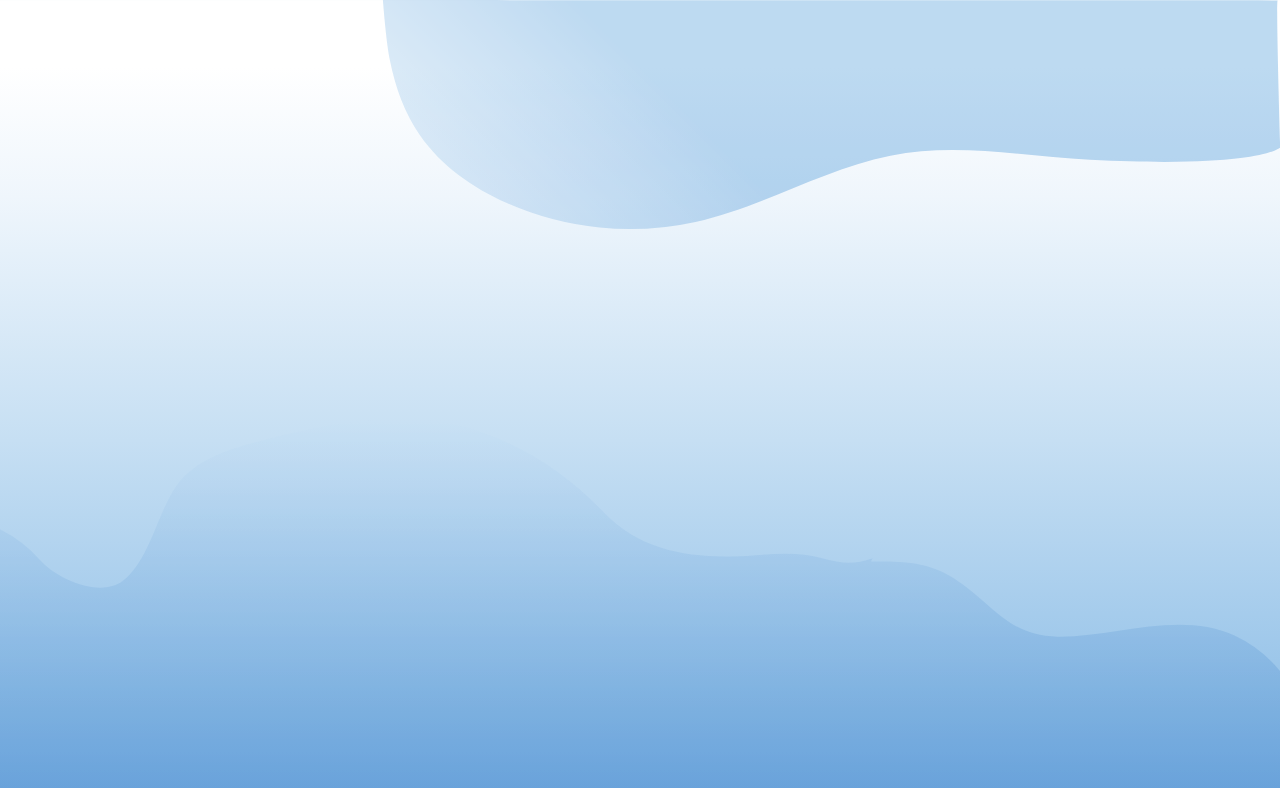
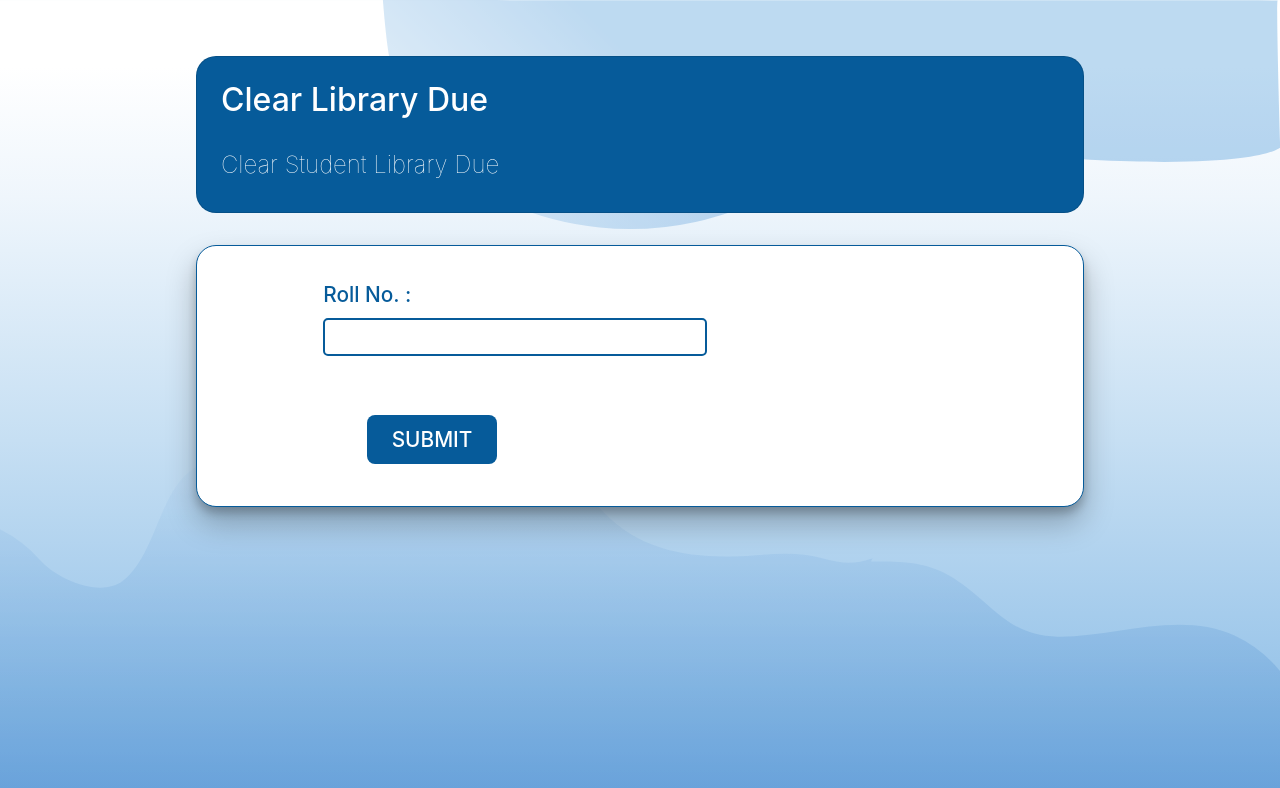
Before and after one commit to AKGEC-Semester-Registration/Frontend, a React (Create React App) app: page /facultypage/clear-lib-due in a window 1280 px wide. Before the commit this address had no page. Shown: the top 788 px of the page. Built offline with nearby package versions, Linux system fonts and the light colour scheme.

Commit message:
ClearLibraryDue done

```diff
--- a/src/App.js
+++ b/src/App.js
@@ -3,6 +3,7 @@ import "react-toastify/dist/ReactToastify.css";
 
 import { Route, Routes } from "react-router";
 
+import ClearLibraryDue from "./components/ClearLibraryDue/ClearLibraryDue";
 import CreateFaculty from "./components/CreateFaculty/CreateFaculty";
 import CreateLibraryDue from "./components/CreateLibraryDue/CreateLibraryDue";
 import CreateStudent from "./components/CreateStudent/CreateStudent";
@@ -37,6 +38,10 @@ function App() {
             path="facultypage/create-lib-due"
             element={<CreateLibraryDue />}
           />
+          <Route
+            path="facultypage/clear-lib-due"
+            element={<ClearLibraryDue />}
+          />
           <Route path="facultypage/createstd" element={<CreateStudent />} />
           <Route path="facultypage/summary" element={<Summary />} />
           <Route
--- a/src/components/ClearLibraryDue/ClearLibraryDue.css
+++ b/src/components/ClearLibraryDue/ClearLibraryDue.css
@@ -0,0 +1,72 @@
+.container__clr {
+    justify-content: center;
+    align-items: center;
+    align-content: center;
+    min-height: 100%;
+    width: 100%;
+    display: flex;
+    flex-direction: column;
+}
+
+.card-01__clr {
+    margin-top: 5%;
+    padding: 1.5rem;
+    color: white;
+    background-color: #065b9a;
+    border-radius: 20px;
+    width: 80%;
+}
+.h4__clr {
+    font-weight: lighter;
+}
+
+.card-02__clr {
+    margin-top: 2rem;
+    padding: 2rem;
+    border-radius: 20px;
+    color: #065b9a;
+    border-color: #065b9a;
+    border-style: solid;
+    border-width: 1px;
+    width: 80%;
+    font-weight: 500;
+    font-size: 1.3rem;
+    margin-bottom: 5%;
+    box-shadow: 0 6px 8px 0 rgba(0, 0, 0, 0.2), 0 16px 30px 0 rgba(0, 0, 0, 0.26);
+}
+
+.input__clr,
+.select__clr {
+    border-color: #065b9a;
+    border-style: solid;
+    border-width: 2px;
+    border-radius: 5px;
+}
+
+.col-md-7__clr,
+.col-md-5__clr,
+.col-md-2__clr,
+.col-md-4__clr,
+.col-md-6__clr,
+.col-md-3__clr {
+    padding: 0.1rem 1rem 0.1rem 1rem !important;
+}
+
+
+
+.btn-lg__clr {
+    background-color: #065b9a;
+    color: white;
+    font-size: 1.3rem;
+    font-weight: 500;
+    border-radius: 8px;
+    width: 100%;
+}
+
+.btn-lg__clr:hover {
+    background-color: #176fb3;
+}
+.btn-center__clr {
+    margin: auto;
+    width: fit-content;
+}
--- /dev/null
+++ b/src/components/ClearLibraryDue/ClearLibraryDue.js
@@ -0,0 +1,103 @@
+import "./ClearLibraryDue.css";
+
+import Api from "../../Api";
+import axios from "axios";
+import { toast } from "react-toastify";
+import { useState } from "react";
+
+const ClearLibraryDue = () => {
+  const [loader, setLoader] = useState(false);
+  const [clearDue, setCleardue] = useState({
+    roll_no: "",
+  });
+  const ClearDue = async (e) => {
+    e.preventDefault();
+    if (clearDue.roll_no === "") {
+      toast.warning("Please fill the field first!", {
+        position: toast.POSITION.BOTTOM_RIGHT,
+        theme: "colored",
+      });
+      return;
+    }
+    setLoader(true);
+    console.warn(clearDue);
+    const res = await axios
+      .patch(Api.clearLibDue, clearDue, {
+        headers: { Authorization: `${localStorage.facultyToken}` },
+      })
+      .catch((err) => {
+        var errMsg = err.errors;
+        setLoader(false);
+        toast.error(`${errMsg}`, {
+          position: toast.POSITION.BOTTOM_RIGHT,
+          theme: "colored",
+        });
+      });
+    if (res) {
+      toast.success("Library Due Cleared Succesfully!", {
+        position: toast.POSITION.BOTTOM_RIGHT,
+        theme: "colored",
+      });
+      setLoader(false);
+      setCleardue({});
+    }
+  };
+  return (
+    <div className="container container__clr">
+      <div className="card card__clr card-01 card-01__clr">
+        <h2 className="h2__clr">Clear Library Due</h2>
+        <br />
+        <div>
+          <h4
+            className="h4__clr"
+            style={{ width: "fit-content", float: "left" }}
+          >
+            Clear Student Library Due
+          </h4>
+        </div>
+      </div>
+      <div className="card card__clr card-02__clr card-02">
+        <form onSubmit={ClearDue}>
+          <div className="form-row">
+            <div
+              className="form-group col-md-6 col-md-6__clr"
+              style={{ marginLeft: "10%" }}
+            >
+              <label for="inputRollno">Roll No. :</label>
+              <input
+                type="number"
+                className="input__clr form-control"
+                id="inputRollno"
+              />
+            </div>
+          </div>
+          <div className="form-row">
+            <div className=" col-md-6 col-md-6__clr">
+              <label style={{ color: "transparent" }}>submit</label>
+              <div className="form-group btn-center btn-center__clr">
+                {!loader && (
+                  <button
+                    type="submit"
+                    className="btn  btn__clr btn-lg__clr btn-lg px-4 mb-2 "
+                  >
+                    SUBMIT
+                  </button>
+                )}
+                {loader && (
+                  <button
+                    type="submit"
+                    className="btn  btn__clr btn-lg__clr btn-lg px-4 mb-2 "
+                  >
+                    <span className="spinner-border "></span>
+                  </button>
+                )}
+              </div>
+            </div>
+          </div>
+        </form>
+      </div>
+    </div>
+  );
+};
+
+export default ClearLibraryDue;
--- a/src/components/ManageStudent/ManageStudent.js
+++ b/src/components/ManageStudent/ManageStudent.js
@@ -177,6 +177,7 @@ const ManageStudent = () => {
                               color: "white",
                             }}
                           >
+                            <option value=""></option>
                             <option value="1">1st</option>
                             <option value="2">2nd</option>
                             <option value="3">3rd</option>
@@ -207,6 +208,7 @@ const ManageStudent = () => {
                               color: "white",
                             }}
                           >
+                            <option value=""></option>
                             <option value="IT">IT</option>
                             <option value="CSE">CSE</option>
                             <option value="CSE(AIML)">CSE(AIML)</option>
```
